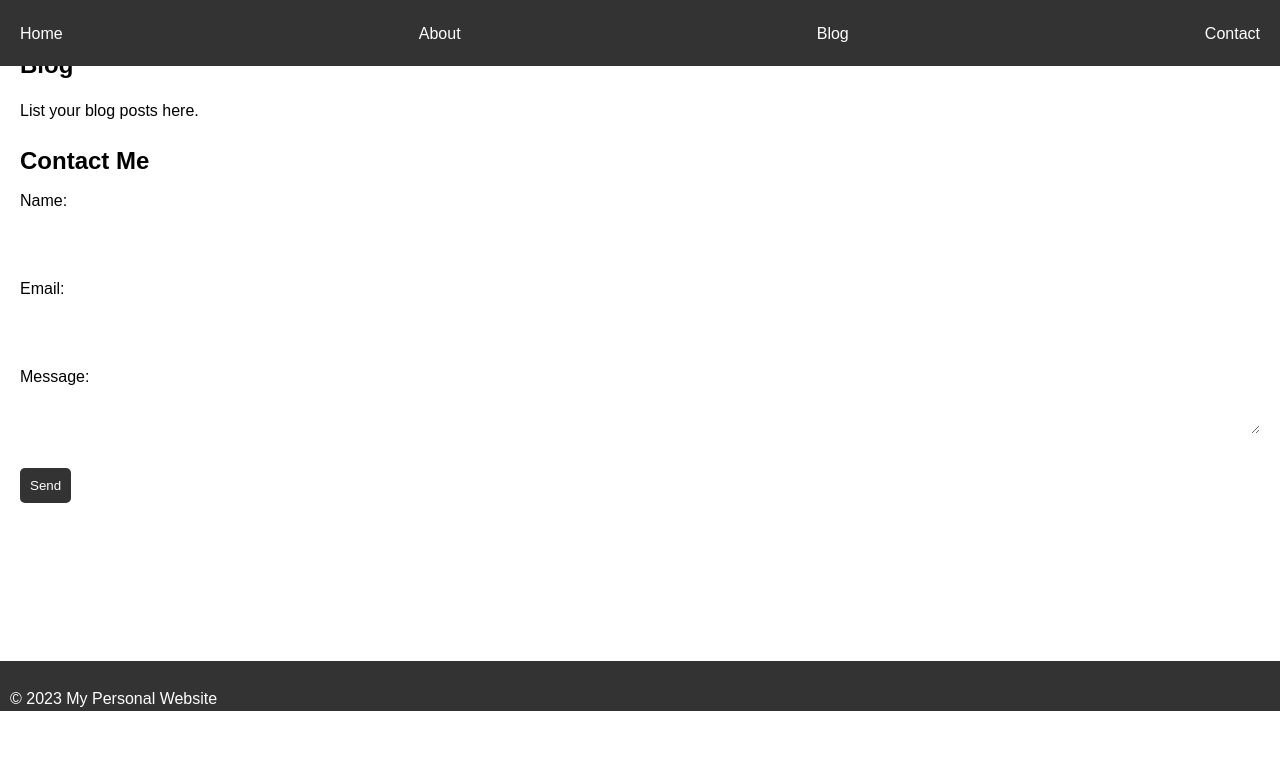
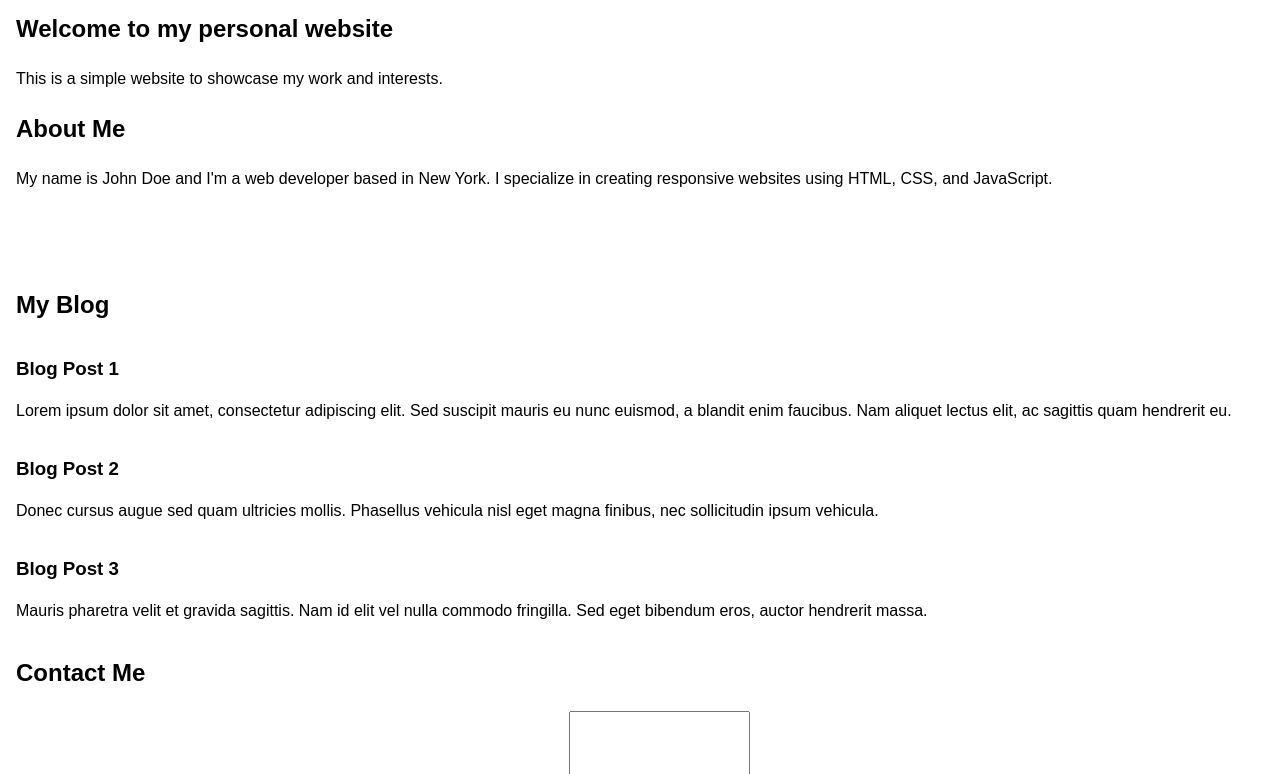
Before and after one commit to ShaneBerhoff/WebsiteTest, a plain HTML site: page index.html in a window 1280 px wide. Shown: the part 89-863 px from the top of the page. Before the commit the page ends 800 px from the top, so only its background shows below. Drawn offline with Linux system fonts and the light colour scheme.

Commit message:
messing around

```diff
--- a/index.html
+++ b/index.html
@@ -1,44 +1,54 @@
 <!DOCTYPE html>
 <html>
   <head>
-	<title>Didn't think you would see this</title>
-	<meta charset="utf-8">
+    <title>My Personal Website</title>
+    <link rel="stylesheet" href="style.css">
     <meta name="viewport" content="width=device-width, initial-scale=1.0">
-	<link rel="stylesheet" type="text/css" href="style.css">
   </head>
   <body>
     <header>
-		<h1>My Personal Website</h1>
       <nav>
         <ul>
-				<li><a href="#">Home</a></li>
-				<li><a href="#">About</a></li>
-				<li><a href="#">Blog</a></li>
-				<li><a href="#">Contact</a></li>
+          <li><a href="#home">Home</a></li>
+          <li><a href="#about">About</a></li>
+          <li><a href="#blog">Blog</a></li>
+          <li><a href="#contact">Contact</a></li>
         </ul>
       </nav>
     </header>
     <main>
-		<section>
+      <section id="home">
+        <h1>Welcome to my personal website</h1>
+        <p>This is a simple website to showcase my work and interests.</p>
+      </section>
+      <section id="about">
         <h2>About Me</h2>
-			<p>Introduce yourself here.</p>
+        <p>My name is John Doe and I'm a web developer based in New York. I specialize in creating responsive websites using HTML, CSS, and JavaScript.</p>
       </section>
-		<section>
-			<h2>Blog</h2>
-			<p>List your blog posts here.</p>
+      <section id="blog">
+        <h2>My Blog</h2>
+        <div class="blog-post">
+          <h3>Blog Post 1</h3>
+          <p>Lorem ipsum dolor sit amet, consectetur adipiscing elit. Sed suscipit mauris eu nunc euismod, a blandit enim faucibus. Nam aliquet lectus elit, ac sagittis quam hendrerit eu.</p>
+        </div>
+        <div class="blog-post">
+          <h3>Blog Post 2</h3>
+          <p>Donec cursus augue sed quam ultricies mollis. Phasellus vehicula nisl eget magna finibus, nec sollicitudin ipsum vehicula.</p>
+        </div>
+        <div class="blog-post">
+          <h3>Blog Post 3</h3>
+          <p>Mauris pharetra velit et gravida sagittis. Nam id elit vel nulla commodo fringilla. Sed eget bibendum eros, auctor hendrerit massa. </p>
+        </div>
       </section>
-		<section>
+      <section id="contact">
         <h2>Contact Me</h2>
         <form>
           <label for="name">Name:</label>
-				<input type="text" id="name" name="name"><br>
-
+          <input type="text" id="name" name="name" required>
           <label for="email">Email:</label>
-				<input type="email" id="email" name="email"><br>
-
+          <input type="email" id="email" name="email" required>
           <label for="message">Message:</label>
-				<textarea id="message" name="message"></textarea><br>
-
+          <textarea id="message" name="message" rows="5" required></textarea>
           <input type="submit" value="Send">
         </form>
       </section>
--- a/style.css
+++ b/style.css
@@ -14,115 +14,76 @@
     flex-direction: column;
   }
 
-  /* Style the header element */
-  header {
+/* Style the header element */
+    header {
     position: fixed;
     top: 0;
     left: 0;
     width: 100%;
     background-color: #333;
     color: #fff;
-    padding: 10px;
-    z-index: 1;
-  }
+    padding: 1rem;
+    z-index: 999;
+    }
 
-  /* Style the main element */
-  main {
-    flex: 1;
-    padding: 20px;
-  }
+    /* Style the navigation menu */
+    nav {
+    display: flex;
+    justify-content: space-between;
+    align-items: center;
+    }
 
-  /* Style the footer element */
-  footer {
-    background-color: #333;
-    color: #fff;
-    padding: 10px;
-    margin-top: auto;
-    width: 100%;
-  }
-
-  /* Style the navigation menu */
-  nav ul {
+    nav ul {
     list-style: none;
     margin: 0;
     padding: 0;
     display: flex;
-    justify-content: space-between;
-  }
+    }
 
-  nav ul li a {
-    display: block;
+    nav ul li {
+    margin: 0 1rem;
+    }
+
+    nav ul li a {
     color: #fff;
     text-decoration: none;
-    padding: 10px;
-    border-radius: 5px;
-  }
+    font-weight: bold;
+    }
 
-  nav ul li a:hover {
-    background-color: #555;
-  }
+    nav ul li a:hover {
+    text-decoration: underline;
+    }
 
-  /* Style the sections */
-  section {
-    margin-bottom: 20px;
-  }
+    /* Style the main element */
+    main {
+    flex: 1;
+    margin-top: 4rem;
+    padding: 1rem;
+    }
 
-  section h2 {
-    font-size: 24px;
-    margin-bottom: 10px;
-  }
+    /* Style the blog post element */
+    .blog-post {
+    margin: 2rem 0;
+    }
 
-  section p {
-    font-size: 16px;
-    line-height: 1.5;
-    margin-bottom: 10px;
-  }
+    .blog-post h3 {
+    margin: 0;
+    }
 
-  /* Style the form */
-  form label {
-    display: block;
-    margin-bottom: 5px;
-  }
-
-  form input[type="text"],
-  form input[type="email"],
-  form textarea {
-    display: block;
-    width: 100%;
-    padding: 5px;
-    margin-bottom: 10px;
-    border-radius: 5px;
-    border: none;
-  }
-
-  form input[type="submit"] {
+    /* Style the footer element */
+    footer {
     background-color: #333;
     color: #fff;
-    border: none;
-    padding: 10px;
-    border-radius: 5px;
-    cursor: pointer;
-  }
+    padding: 1rem;
+    margin-top: auto;
+    }
 
-  form input[type="submit"]:hover {
-    background-color: #555;
-  }
+    /* Style the title element inside blog section */
+    #blog h2 {
+    margin-bottom: 2rem;
+    }
 
-  /* Sticky footer */
-  html {
-    position: relative;
-    min-height: 100%;
-  }
-
-  /* Add some space between the content and the footer */
-  main {
-    margin-bottom: 60px;
-  }
-
-  /* Set the position and size of the footer */
-  footer {
-    position: absolute;
-    bottom: 0;
-    left: 0;
-    height: 50px;
-  }
+    /* Fix title overlapping issue */
+    #blog {
+    margin-top: 6rem;
+    }
```
Lines whose indentation alone changed are shown as unchanged.
